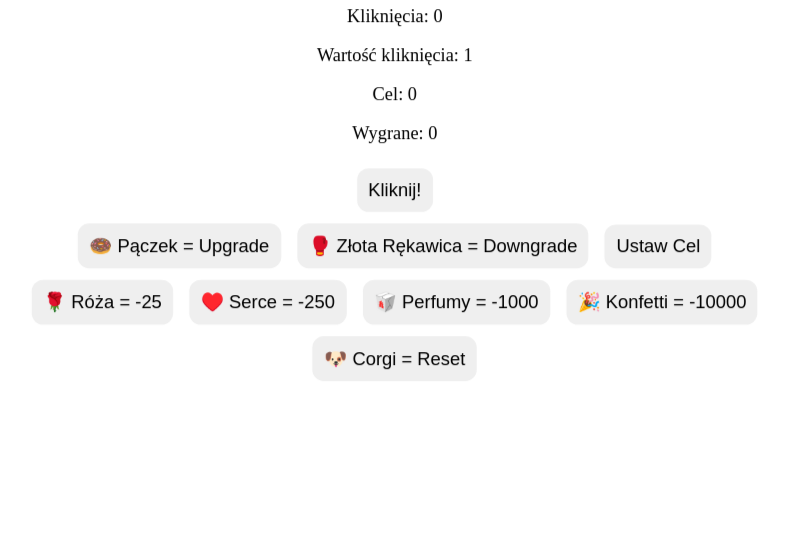
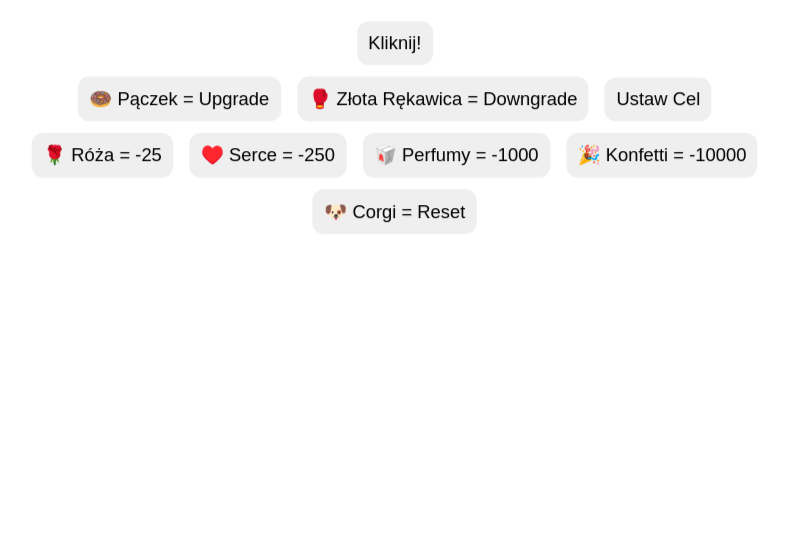
Before and after one commit to XCrossyX/Kciucxek, a plain HTML site: page index.html in a window 1280 px wide. Shown: the part 250-800 px from the top of the page, without its empty margins (245-1033 px from the left). Drawn offline with Linux system fonts and the light colour scheme.

Commit message:
Update index.html

```diff
--- a/index.html
+++ b/index.html
@@ -3,7 +3,7 @@
   <meta charset="UTF-8">
   <title>Clicker</title>
   <style>
-    html, body { display:flex; justify-content:center; align-items:center; position:fixed; top:0; left:0; right:0; bottom:0; overflow:hidden; }
+    html, body {}
     body { display:flex; justify-content:center; align-items:center; }
     #wrapper { text-align:center; padding:40px; transform:scale(1.15); background:rgba(255,255,255,0.5); border-radius:20px; backdrop-filter:blur(5px); }
     button { margin:5px; padding:10px; font-size:16px; border-radius:10px; border:none; cursor:pointer; }
```
